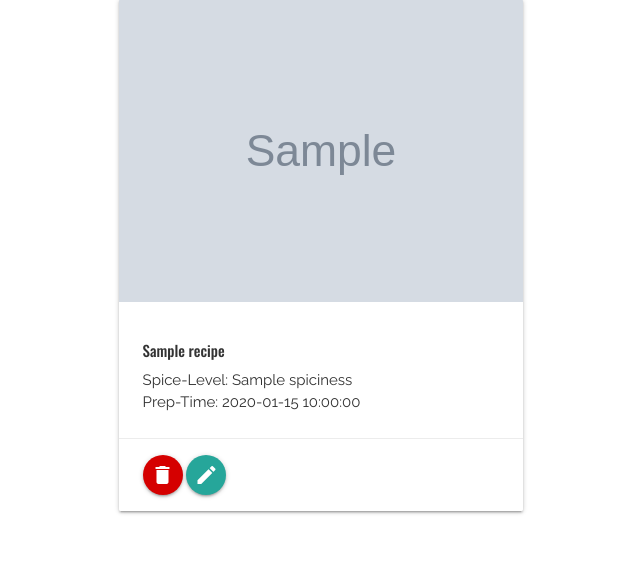
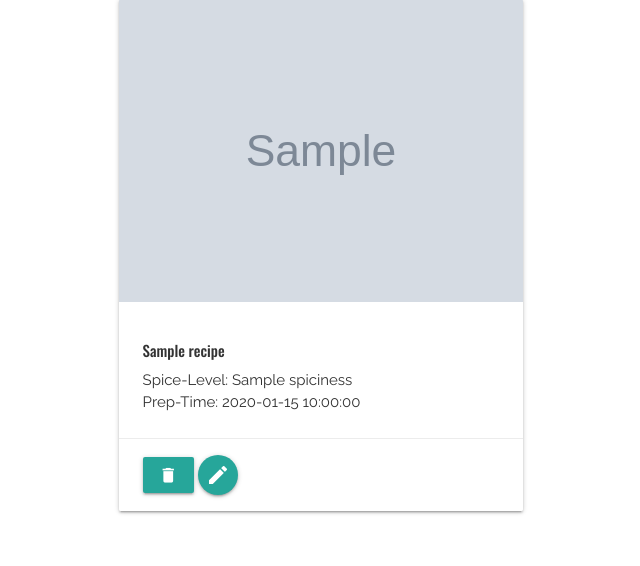
Before and after one commit to lisa1Q84/somelikeithot-recipes, a Flask app: template templates/user/profile.html in a window 1280 px wide. Shown: the part 238-804 px from the top of the page, without its empty margins (106-746 px from the left). Run offline with Flask 2, Linux system fonts and the light colour scheme; the template is opened without the code that fills it: most values are stand-ins (such as "Sample title", 1, 10 or a date in 2020); grey boxes marked "Sample" are stand-in pictures; some libraries are stand-ins or nearby versions.

Commit message:
working on modal and pushing each change due to preview on gitpod temporarily broken

```diff
--- a/templates/user/profile.html
+++ b/templates/user/profile.html
@@ -22,18 +22,17 @@
                             Prep-Time: {{ recipe.prep_time}}</p>
                     </div>
                     <div class="card-action">
-                        <div class="btn-floating btn waves-effect modal-trigger red accent-4" href="#modal1"><i class="material-icons">delete</i></a>
-                        </div>
+                        <a class="waves-effect waves-light btn modal-trigger" href="#modal1"><i class="material-icons">delete</i></a>
                           <!-- Modal Structure -->
                         <div id="modal1" class="modal">
                             <div class="modal-content">
                             <h4>Are you sure you want to delete your recipe?</h4>
                             </div>
                             <div class="modal-footer">
-                            <a href="{{ url_for('delete_recipe', recipe_id=recipe._id) }}" class="modal-close waves-effect red accent-4 btn-flat">YES</a>
+                                <a href="#" class="modal-close btn-flat">Cancel</a>
+                                <a href="{{ url_for('delete_recipe', recipe_id=recipe._id) }}" class="modal-close waves-effect red accent-4 btn-flat">YES</a>
                             </div>
                         </div>
-
 
                         <a href="{{ url_for('edit_recipe', recipe_id=recipe._id) }}"
                             class="btn-floating btn waves-effect teal lighten-1"><i class="material-icons">edit</i></a>
```
